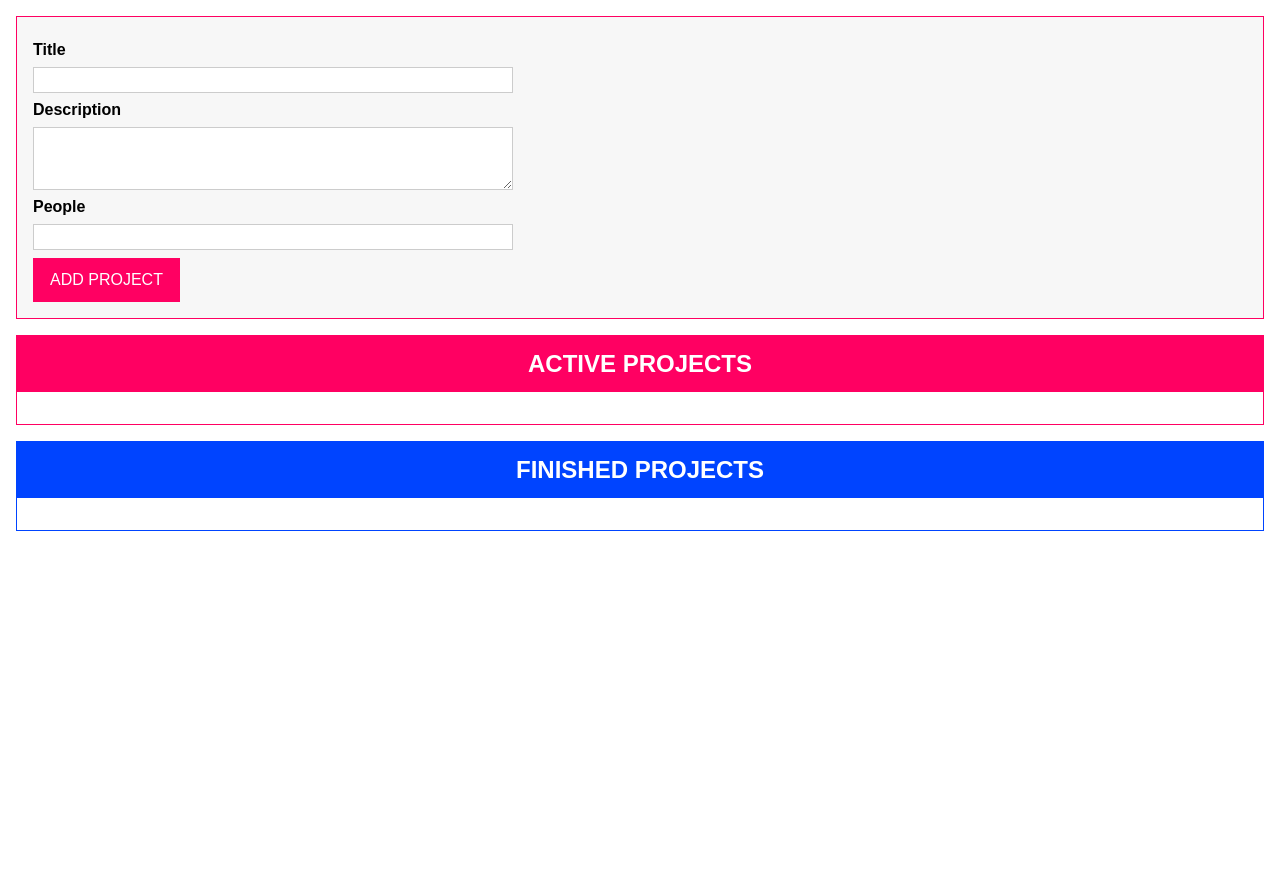
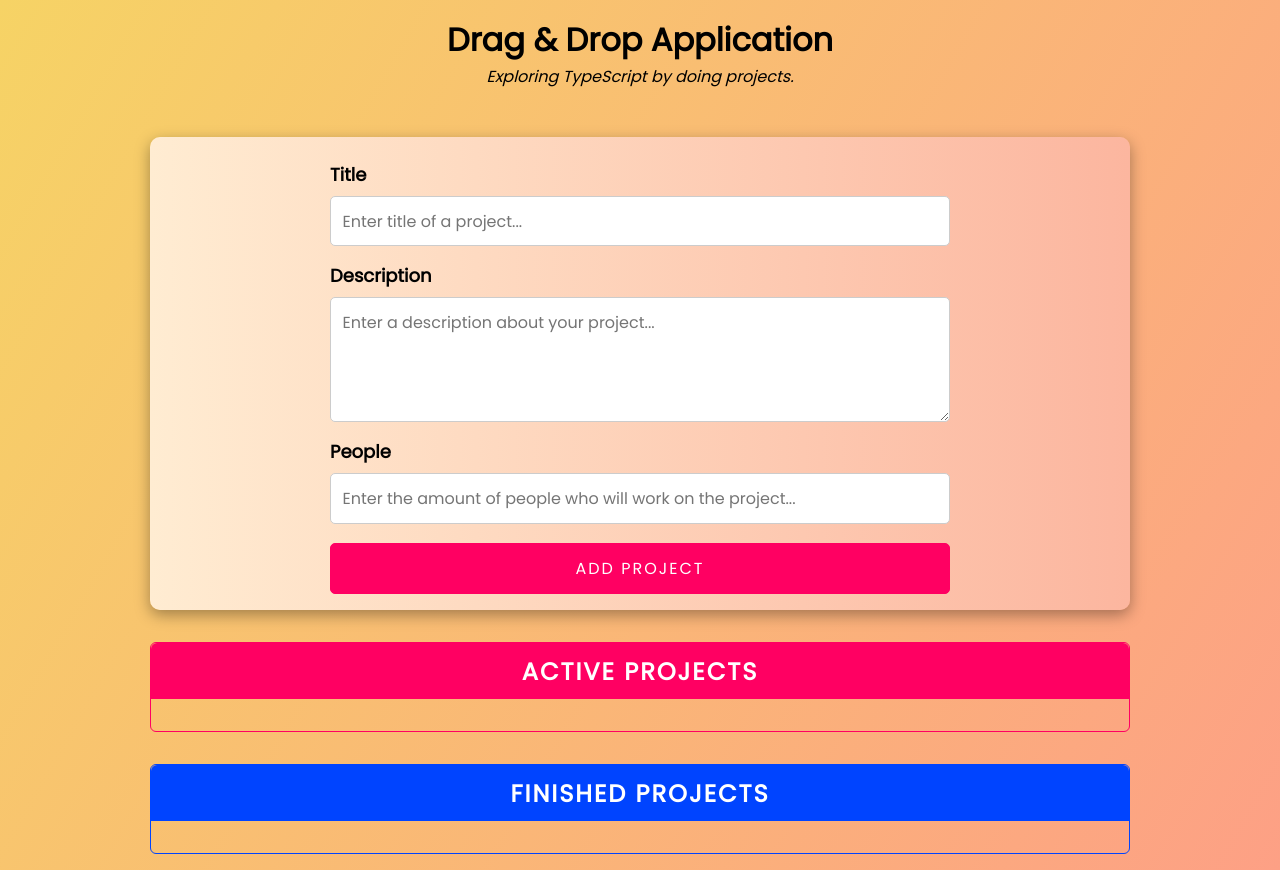
Before and after one commit to isabella-projects/drag-and-drop, a website built with Vite: page index.html in a window 1280 px wide. Before the commit the page ends 800 px from the top, so only its background shows below. Built offline with nearby package versions, Linux system fonts and the light colour scheme.

Commit message:
Added some extra styling

```diff
--- a/index.html
+++ b/index.html
@@ -7,19 +7,34 @@
         <title>Drag & Drop</title>
     </head>
     <body>
+        <div class="wrapper">
+            <h1>Drag & Drop Application</h1>
+            <p>Exploring TypeScript by doing projects.</p>
+        </div>
         <template id="project-input">
             <form>
                 <div class="form-control">
                     <label for="title">Title</label>
-                    <input type="text" id="title" />
+                    <input type="text" id="title" placeholder="Enter title of a project..." />
                 </div>
                 <div class="form-control">
                     <label for="description">Description</label>
-                    <textarea id="description" rows="3"></textarea>
+                    <textarea
+                        id="description"
+                        rows="4"
+                        placeholder="Enter a description about your project..."
+                    ></textarea>
                 </div>
                 <div class="form-control">
                     <label for="people">People</label>
-                    <input type="number" id="people" step="1" min="0" max="10" />
+                    <input
+                        type="number"
+                        id="people"
+                        step="1"
+                        min="0"
+                        max="10"
+                        placeholder="Enter the amount of people who will work on the project..."
+                    />
                 </div>
                 <button type="submit">ADD PROJECT</button>
             </form>
--- /dev/null
+++ b/src/inc/enums.ts
@@ -0,0 +1,4 @@
+export enum ProjectStatus {
+    Active,
+    Finished,
+}
--- /dev/null
+++ b/src/inc/types.ts
@@ -0,0 +1,3 @@
+import { Project } from '../modules/Project';
+
+export type Listener = (items: Project[]) => void;
--- a/src/modules/Project.ts
+++ b/src/modules/Project.ts
@@ -1,8 +1,19 @@
 import * as Decorators from '../inc/decorators';
 import * as Functions from '../inc/functions';
 import * as Interfaces from '../inc/interfaces';
+import * as Enums from '../inc/enums';
 
 import { ProjectState } from './ProjectState';
+
+export class Project {
+    constructor(
+        public id: string,
+        public title: string,
+        public description: string,
+        public people: number,
+        public status: Enums.ProjectStatus
+    ) {}
+}
 
 export class ProjectInput {
     templateElement: HTMLTemplateElement;
@@ -52,7 +63,11 @@ export class ProjectInput {
             max: 5,
         };
 
-        if (!Functions.validate(titleValidate) || !Functions.validate(descriptionValidate) || !Functions.validate(peopleValidate)) {
+        if (
+            !Functions.validate(titleValidate) ||
+            !Functions.validate(descriptionValidate) ||
+            !Functions.validate(peopleValidate)
+        ) {
             alert('Invalid input! Please try again!');
             return;
         } else {
@@ -94,7 +109,7 @@ export class ProjectList {
     templateElement: HTMLTemplateElement;
     hostElement: HTMLDivElement;
     element: HTMLElement;
-    assignedProjects: any[];
+    assignedProjects: Project[];
 
     constructor(private type: 'active' | 'finished') {
         this.templateElement = document.getElementById('project-list')! as HTMLTemplateElement;
@@ -106,8 +121,16 @@ export class ProjectList {
         this.element.id = `${this.type}-projects`;
 
         const projectState = ProjectState.getInstance();
-        projectState.addListener((projects: any[]) => {
-            this.assignedProjects = projects;
+        projectState.addListener((projects: Project[]) => {
+            const relevantProjects = projects.filter((project) => {
+                if (this.type === 'active') {
+                    return project.status === Enums.ProjectStatus.Active;
+                }
+
+                return project.status === Enums.ProjectStatus.Finished;
+            });
+
+            this.assignedProjects = relevantProjects;
             this.renderProjects();
         });
 
@@ -117,6 +140,7 @@ export class ProjectList {
 
     private renderProjects() {
         const listEl = document.getElementById(`${this.type}-projects-list`)! as HTMLUListElement;
+        listEl.innerHTML = '';
 
         for (const projectItem of this.assignedProjects) {
             const listItem = document.createElement('li');
--- a/src/modules/ProjectState.ts
+++ b/src/modules/ProjectState.ts
@@ -1,6 +1,10 @@
+import { ProjectStatus } from '../inc/enums';
+import { Listener } from '../inc/types';
+import { Project } from './Project';
+
 export class ProjectState {
-    private listeners: any[] = [];
-    private projects: any[] = [];
+    private listeners: Listener[] = [];
+    private projects: Project[] = [];
     private static instance: ProjectState;
 
     private constructor() {}
@@ -14,17 +18,12 @@ export class ProjectState {
         return this.instance;
     }
 
-    addListener(listenerFn: Function) {
+    addListener(listenerFn: Listener) {
         this.listeners.push(listenerFn);
     }
 
     addProject(title: string, description: string, numOfPeople: number) {
-        const newProject = {
-            id: Math.random.toString(),
-            title: title,
-            description: description,
-            people: numOfPeople,
-        };
+        const newProject = new Project(Math.random().toString(), title, description, numOfPeople, ProjectStatus.Active);
 
         this.projects.push(newProject);
 
--- a/src/style.css
+++ b/src/style.css
@@ -1,13 +1,34 @@
+@import url('https://fonts.googleapis.com/css2?family=Poppins&display=swap');
+
 * {
     box-sizing: border-box;
+    margin: 0;
+    padding: 0;
 }
 
 html {
-    font-family: sans-serif;
+    font-family: 'Poppins';
 }
 
 body {
     margin: 0;
+    background-image: linear-gradient(120deg, #f6d365 0%, #fda085 100%);
+    min-height: 100vh;
+}
+
+.wrapper {
+    display: flex;
+    justify-content: center;
+    align-items: center;
+    flex-direction: column;
+}
+
+.wrapper h1 {
+    margin-top: 1rem;
+}
+
+.wrapper p {
+    font-style: italic;
 }
 
 label,
@@ -26,7 +47,6 @@ textarea {
     font: inherit;
     padding: 0.2rem 0.4rem;
     width: 100%;
-    max-width: 30rem;
     border: 1px solid #ccc;
 }
 
@@ -37,12 +57,14 @@ textarea:focus {
 }
 
 button {
+    border-radius: 5px;
     font: inherit;
     background: #ff0062;
     border: 1px solid #ff0062;
     cursor: pointer;
     color: white;
     padding: 0.75rem 1rem;
+    letter-spacing: 1.5pt;
 }
 
 button:focus {
@@ -57,11 +79,16 @@ button:active {
 
 .projects {
     margin: 1rem;
+    width: calc(100vw - 300px);
     border: 1px solid #ff0062;
+    border-radius: 6px;
 }
 
 .projects header {
     background: #ff0062;
+    border-radius: 6px;
+    border-bottom-left-radius: 0;
+    border-bottom-right-radius: 0;
     height: 3.5rem;
     display: flex;
     justify-content: center;
@@ -78,6 +105,7 @@ button:active {
 
 .projects h2 {
     margin: 0;
+    letter-spacing: 1.5pt;
     color: white;
 }
 
@@ -89,8 +117,17 @@ button:active {
 
 .projects li {
     box-shadow: 1px 1px 8px rgba(0, 0, 0, 0.26);
+    background-color: rgb(236, 141, 104);
     padding: 1rem;
     margin: 1rem;
+    border-radius: 6px;
+    cursor: pointer;
+    transition: all 0.3s cubic-bezier(0.56, 0.73, 0.27, 0.91);
+}
+
+.projects li:hover {
+    background-color: rgba(201, 76, 54, 0.685);
+    transform: scale(0.99);
 }
 
 .projects li h2 {
@@ -120,8 +157,46 @@ button:active {
 }
 
 #user-input {
-    margin: 1rem;
+    margin-top: 3rem;
+    margin-bottom: 1rem;
     padding: 1rem;
-    border: 1px solid #ff0062;
-    background: #f7f7f7;
+    border-radius: 10px;
+    background-image: linear-gradient(to right, #ffecd2 0%, #fcb69f 100%);
+    box-shadow: rgba(0, 0, 0, 0.35) 0px 5px 15px;
+    min-width: calc(100vw - 300px);
+    display: flex;
+    justify-content: center;
+    align-items: center;
+    flex-direction: column;
 }
+
+#user-input button {
+    width: 620px;
+    margin-top: 0.725rem;
+}
+
+.form-control {
+    width: 620px;
+    display: grid;
+    grid-template-columns: 1fr;
+}
+
+.form-control label {
+    text-align: left;
+    font-size: 1.125rem;
+    margin-bottom: 0;
+}
+
+.form-control input,
+.form-control textarea,
+.form-control select {
+    padding: 0.725rem;
+    border-radius: 5px;
+}
+
+#app {
+    display: flex;
+    justify-content: center;
+    align-items: center;
+    flex-direction: column;
+}
```
Also changed, not shown: README.md, public/drag-and-drop-bg.jpg (added).
